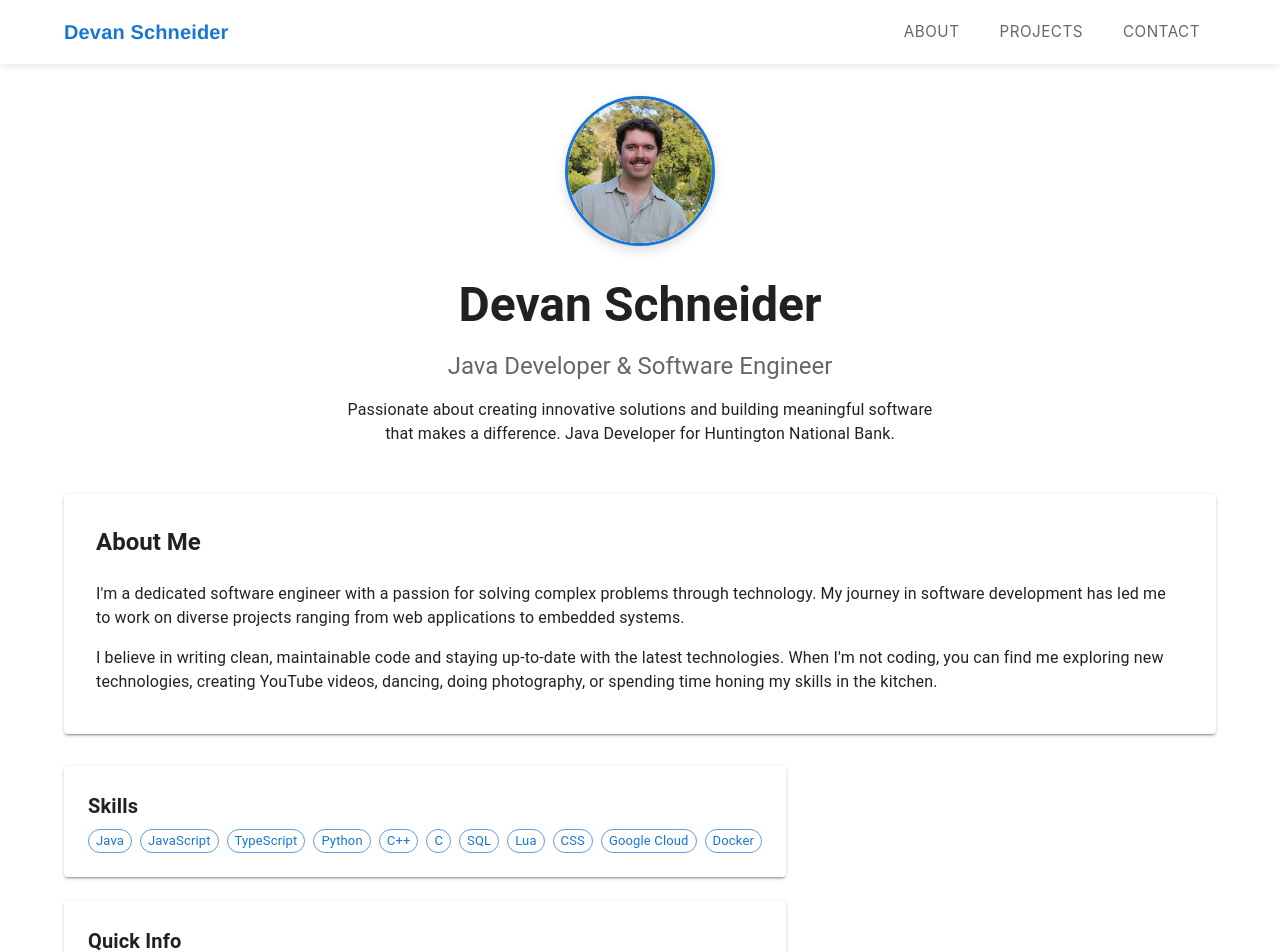
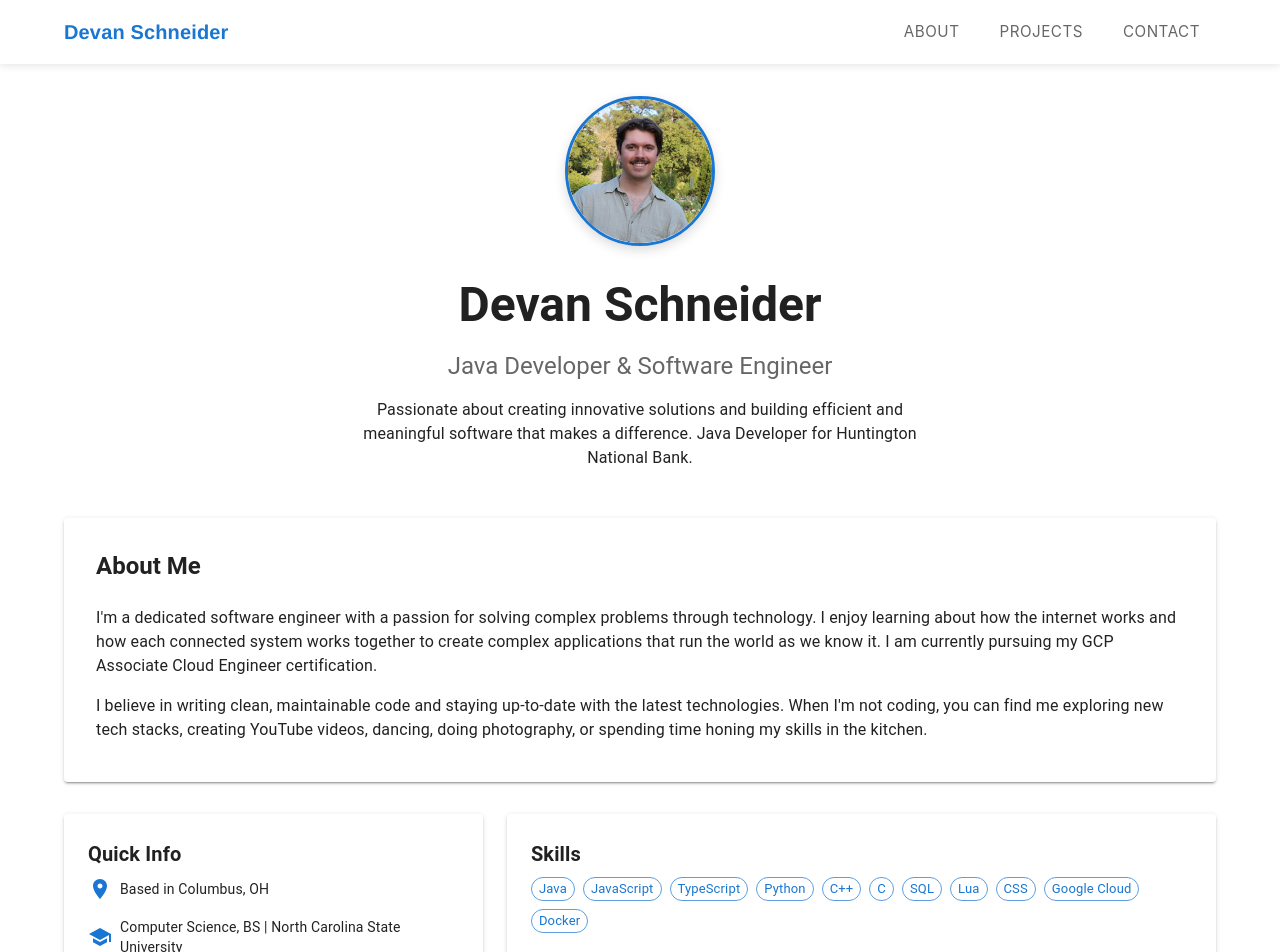
Before and after one commit to RageOps/website, a React (Vite) app: page / in a window 1280 px wide. Shown: the top 952 px of the page. Built offline with nearby package versions, Linux system fonts and the light colour scheme.

Commit message:
feat: changed some content

```diff
--- a/src/pages/About.tsx
+++ b/src/pages/About.tsx
@@ -34,13 +34,13 @@ const About: React.FC = () => {
           Java Developer & Software Engineer
         </Typography>
         <Typography variant="body1" sx={{ maxWidth: 600, mx: 'auto', mt: 2 }}>
-          Passionate about creating innovative solutions and building meaningful software that makes a difference. Java Developer for Huntington National Bank.
+          Passionate about creating innovative solutions and building efficient and meaningful software that makes a difference. Java Developer for Huntington National Bank.
         </Typography>
       </Box>
 
       <Grid container spacing={4}>
         {/* About Me Card */}
-        <Grid xs={12} md={8}>
+        <Grid size={{ xs: 12}}>
           <Card elevation={2}>
             <CardContent sx={{ p: 4 }}>
               <Typography variant="h5" gutterBottom sx={{ fontWeight: 'bold', mb: 3 }}>
@@ -48,12 +48,12 @@ const About: React.FC = () => {
               </Typography>
               <Typography variant="body1" paragraph>
                 I'm a dedicated software engineer with a passion for solving complex problems through technology.
-                My journey in software development has led me to work on diverse projects ranging from web applications
-                to embedded systems.
+                I enjoy learning about how the internet works and how each connected system works together to create
+                complex applications that run the world as we know it. I am currently pursuing my GCP Associate Cloud Engineer certification.
               </Typography>
               <Typography variant="body1" paragraph>
                 I believe in writing clean, maintainable code and staying up-to-date with the latest technologies.
-                When I'm not coding, you can find me exploring new technologies, creating YouTube videos, dancing, doing photography,
+                When I'm not coding, you can find me exploring new tech stacks, creating YouTube videos, dancing, doing photography,
                 or spending time honing my skills in the kitchen.
               </Typography>
             </CardContent>
@@ -61,26 +61,7 @@ const About: React.FC = () => {
         </Grid>
 
         {/* Skills & Info Card */}
-        <Grid xs={12} md={4}>
-          <Card elevation={2} sx={{ mb: 3 }}>
-            <CardContent sx={{ p: 3 }}>
-              <Typography variant="h6" gutterBottom sx={{ fontWeight: 'bold' }}>
-                Skills
-              </Typography>
-              <Box sx={{ display: 'flex', flexWrap: 'wrap', gap: 1 }}>
-                {skills.map((skill) => (
-                  <Chip
-                    key={skill}
-                    label={skill}
-                    size="small"
-                    color="primary"
-                    variant="outlined"
-                  />
-                ))}
-              </Box>
-            </CardContent>
-          </Card>
-
+        <Box sx={{ display: 'flex', flexDirection: 'row', gap: 3 }}>
           <Card elevation={2}>
             <CardContent sx={{ p: 3 }}>
               <Typography variant="h6" gutterBottom sx={{ fontWeight: 'bold' }}>
@@ -106,7 +87,27 @@ const About: React.FC = () => {
               </Box>
             </CardContent>
           </Card>
-        </Grid>
+
+          <Card elevation={2} sx={{ mb: 3 }}>
+            <CardContent sx={{ p: 3 }}>
+              <Typography variant="h6" gutterBottom sx={{ fontWeight: 'bold' }}>
+                Skills
+              </Typography>
+              <Box sx={{ display: 'flex', flexWrap: 'wrap', gap: 1 }}>
+                {skills.map((skill) => (
+                  <Chip
+                    key={skill}
+                    label={skill}
+                    size="small"
+                    color="primary"
+                    variant="outlined"
+                  />
+                ))}
+              </Box>
+            </CardContent>
+          </Card>
+        </Box>
+
       </Grid>
     </Box>
   );
```
Also changed, not shown: src/pages/Contact.tsx (line endings or trailing spaces).
